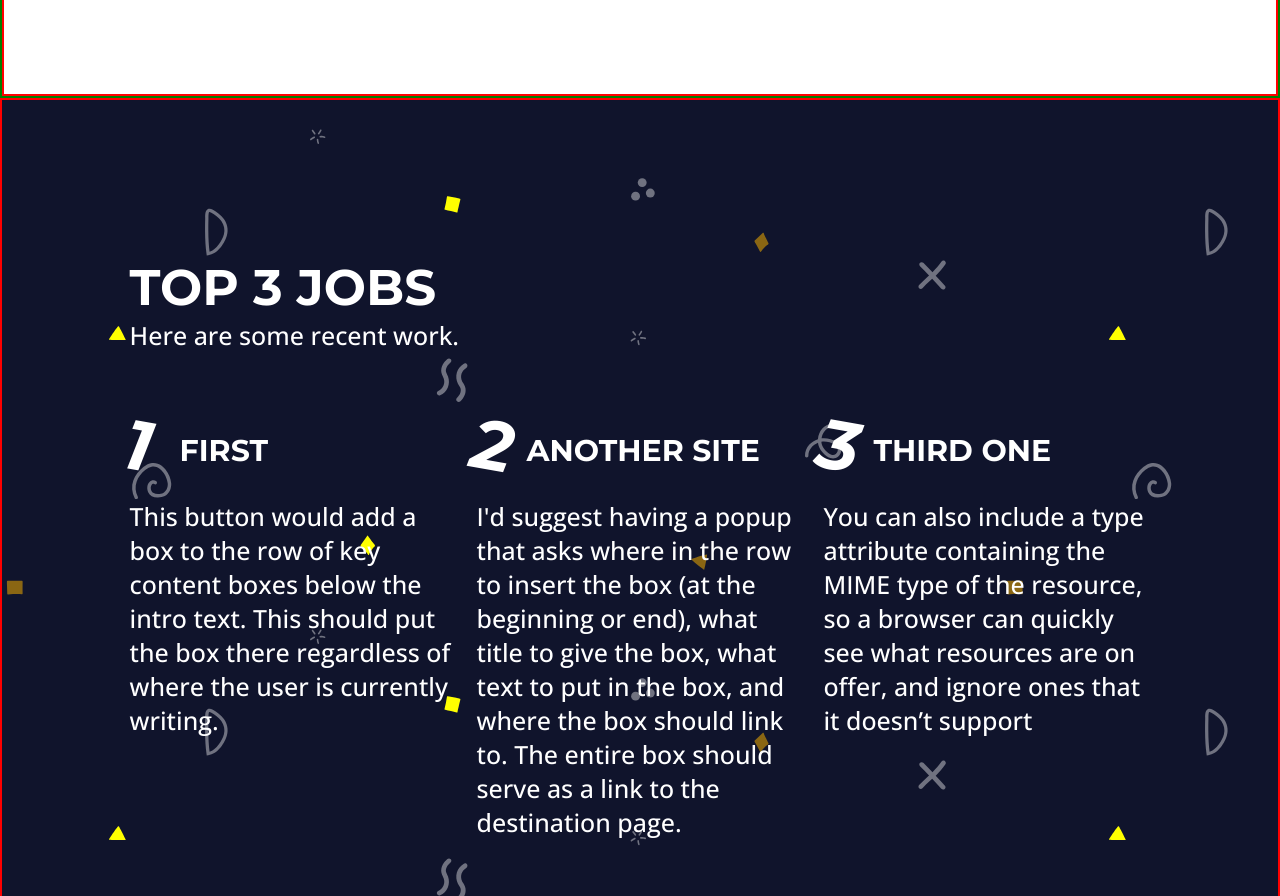
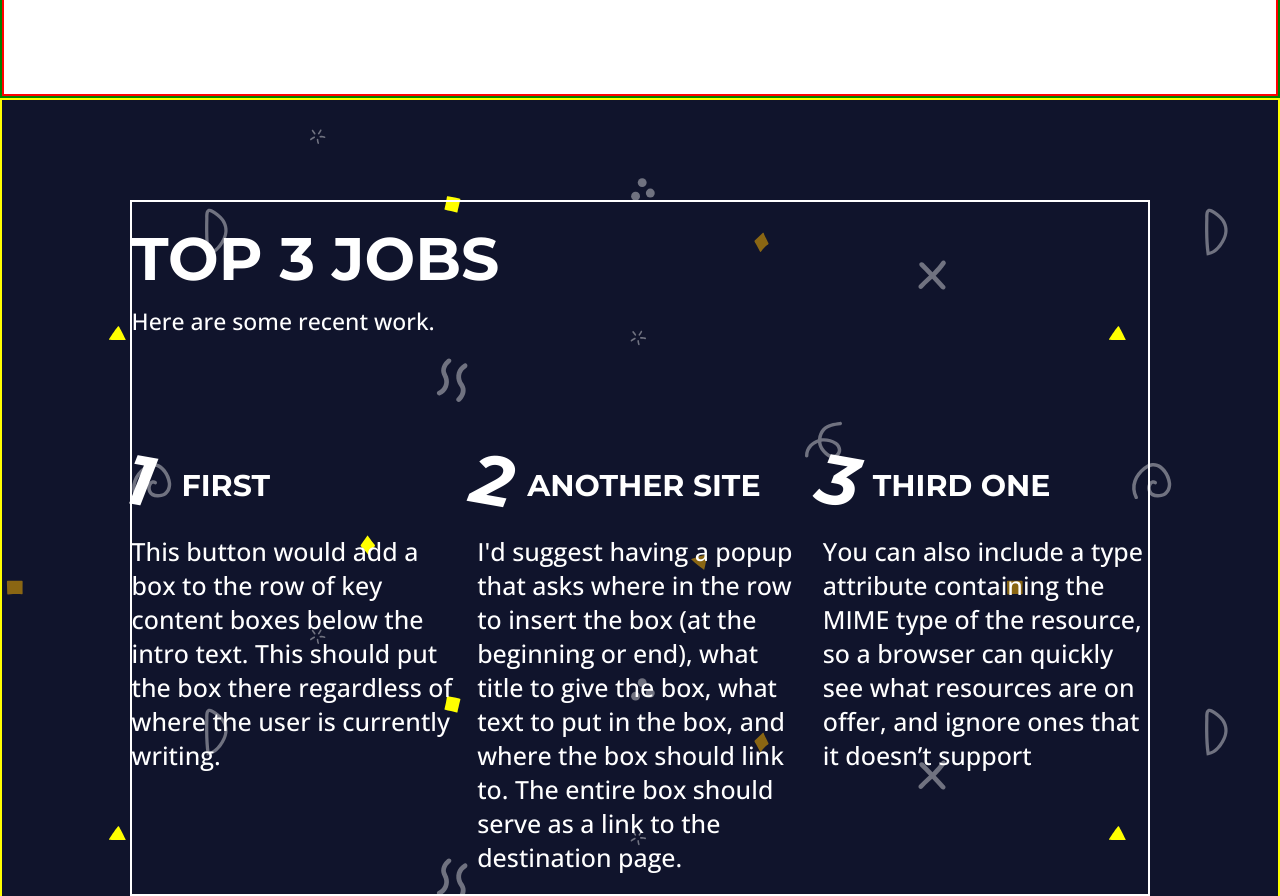
Before and after one commit to Matthewbene03/LandingPage, a plain HTML site: page index.html in a window 1280 px wide. Shown: the part 1502-2398 px from the top of the page. Drawn offline with nearby package versions, Linux system fonts and the light colour scheme.

Commit message:
Atualizações no arquivo index.html

```diff
--- a/index.html
+++ b/index.html
@@ -4,14 +4,14 @@
 <head>
     <meta charset="UTF-8">
     <meta name="viewport" content="width=device-width, initial-scale=1.0">
-    <link rel="stylesheet" href="css/tags.css">
-    <link rel="stylesheet" href="css/class.css">
-    <link rel="stylesheet" href="css/navMenu.css">
+    <link rel="stylesheet" href="/css/tags.css">
+    <link rel="stylesheet" href="/css/class.css">
+    <link rel="stylesheet" href="/css/navMenu.css">
     <link rel="stylesheet" href="/css/principal.css">
     <link rel="stylesheet" href="/css/intro.css">
-    <link rel="stylesheet" href="/css//top3_work.css">
+    <link rel="stylesheet" href="/css/top3_work.css">
     <link rel="stylesheet" href="/css/gallery.css">
-    <link rel="stylesheet" href="css/pricing.css">
+    <link rel="stylesheet" href="/css/pricing.css">
     <link rel="stylesheet" href="/css/contact.css">
     <title>LandingPage</title>
 </head>
```
